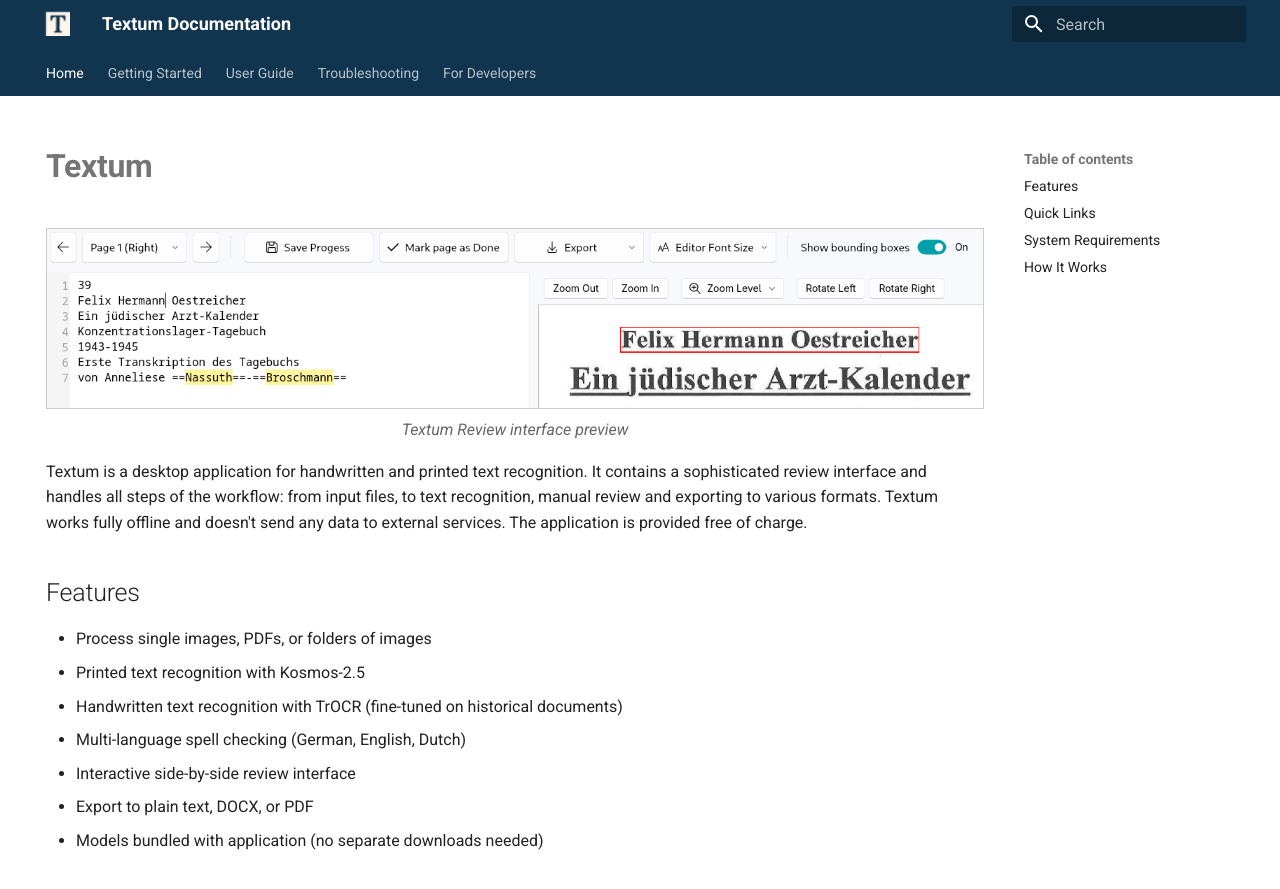
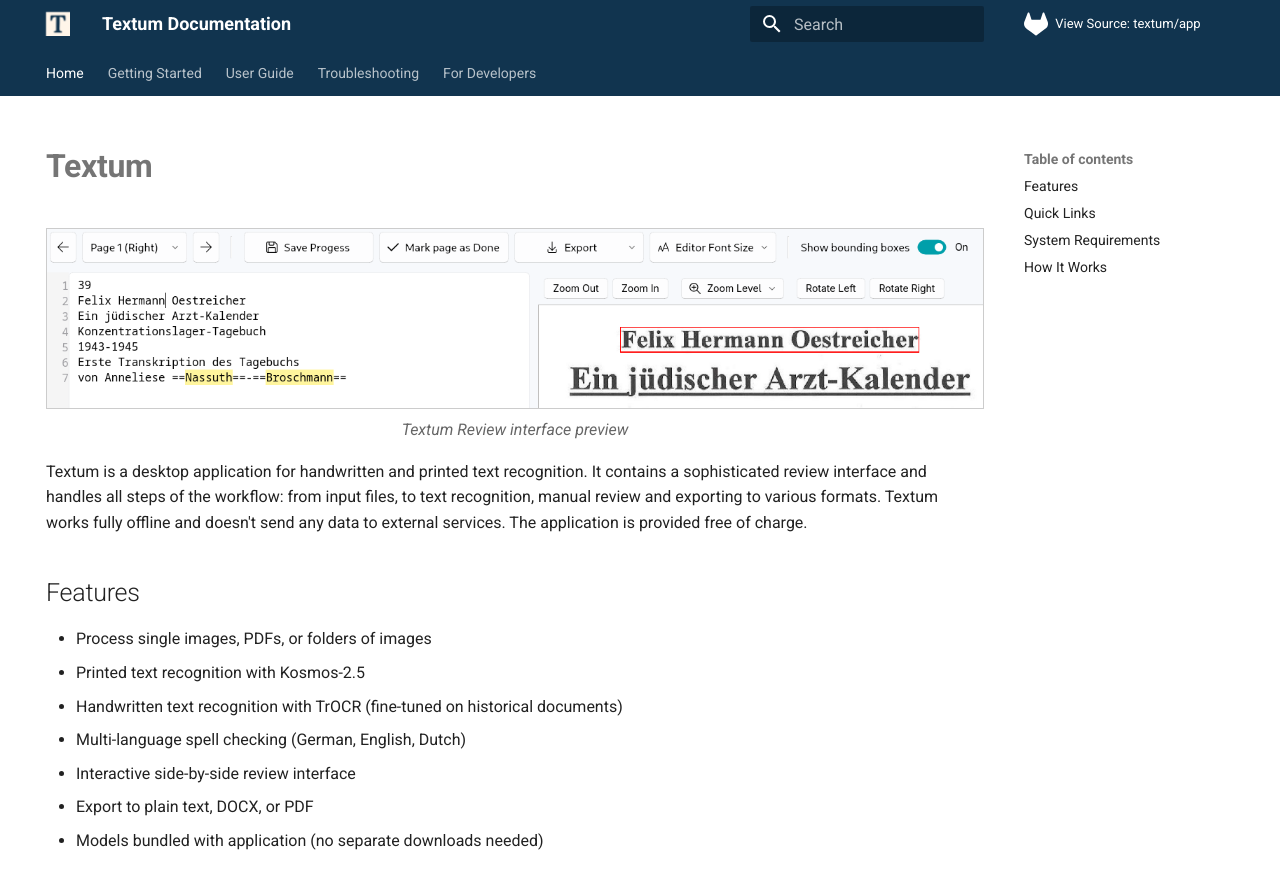
Before and after one commit to textum-ocr/textum-ocr.github.io, an MkDocs documentation site: the page built from docs/index.md, in a window 1280 px wide and 900 px high. Shown: the top 889 px of the window. Built offline with MkDocs 1.6.1 and Material for MkDocs 9.7.7, drawn with Linux system fonts in a browser that asks for light colours.

Commit message:
[add] source repo link

```diff
--- a/mkdocs.yml
+++ b/mkdocs.yml
@@ -1,6 +1,8 @@
 site_name: Textum Documentation
 site_description: Documentation for Textum - handwritten and printed text recognition application
 site_url: https://textum-ocr.github.io
+repo_url: https://git.informatik.uni-leipzig.de/textum/app
+repo_name: "View Source: textum/app"
 
 extra_css:
   - resources/extra.css
@@ -9,6 +11,8 @@ theme:
   name: material
   favicon: resources/favicon.png
   logo: resources/favicon.png
+  icon:
+    repo: fontawesome/brands/gitlab
   features:
     - navigation.tabs
     - navigation.sections
```
Also changed, not shown: README.md (+2 -0 lines).
